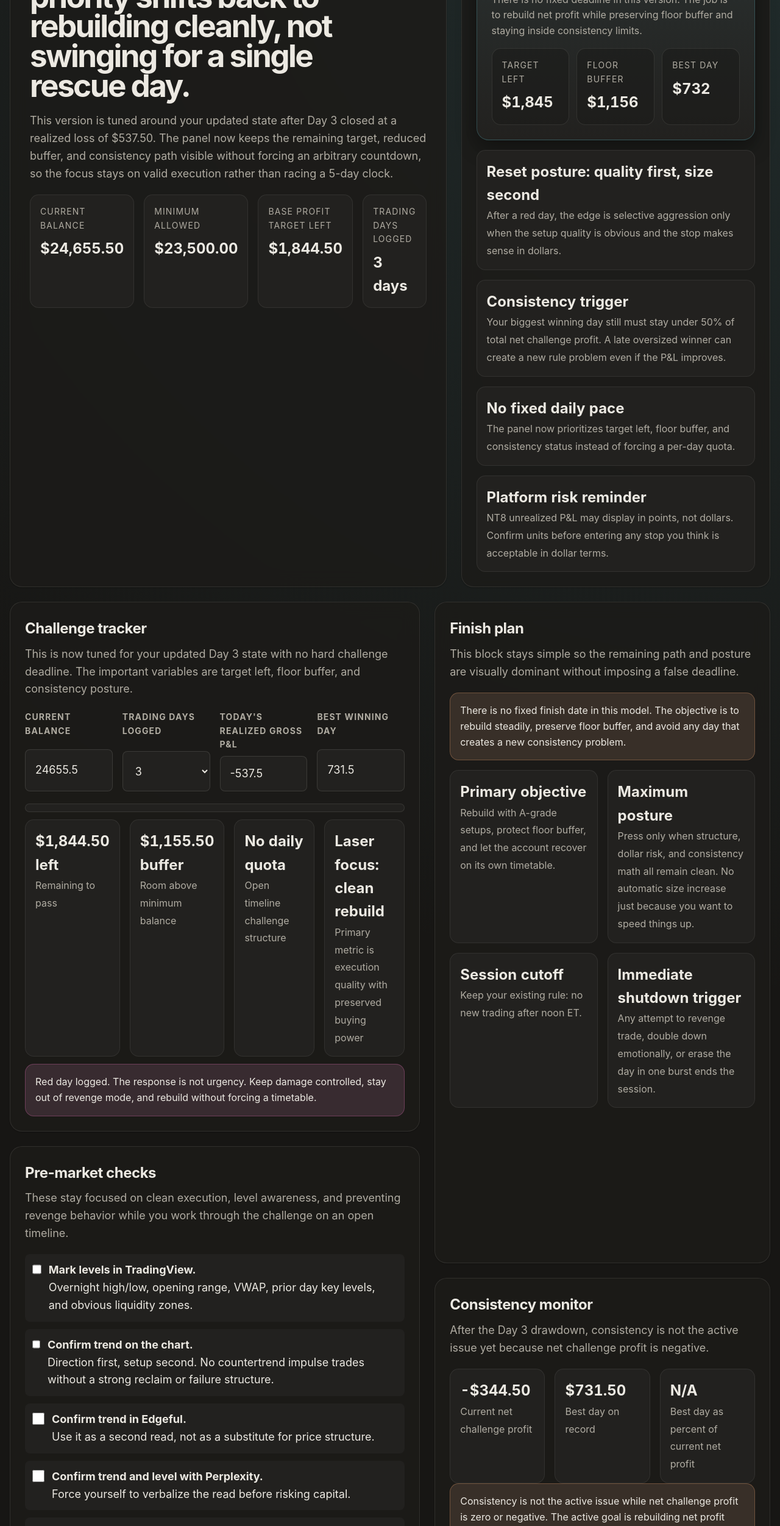
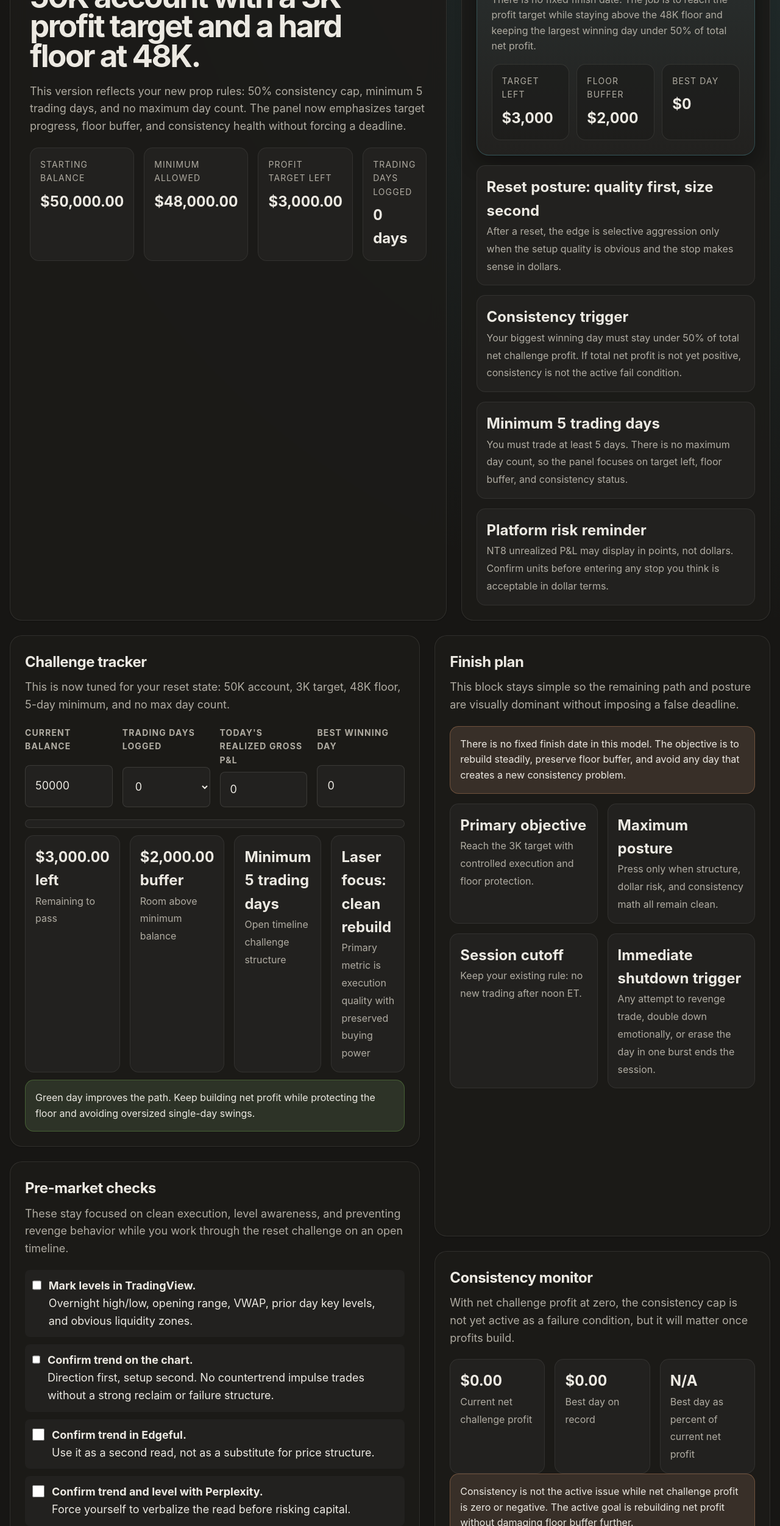
Before and after one commit to retroencab/TPT-Challenge1, a plain HTML site: page index.html in a window 1280 px wide. Shown: the part 297-2800 px from the top of the page at 61% size. Drawn offline with Linux system fonts and the light colour scheme; a web font is replaced by a local one.

Commit message:
Update index.html

```diff
--- a/index.html
+++ b/index.html
@@ -108,7 +108,7 @@
         </div>
         <div>
           <h1>Prop Challenge Control Panel</h1>
-          <p>Day 3 update build · open timeline · drawdown-aware reset · MNQ-first</p>
+          <p>Reset build · 50K account · open timeline · drawdown-aware</p>
         </div>
       </div>
       <button class="theme-toggle" data-theme-toggle aria-label="Switch theme">☀️</button>
@@ -116,30 +116,30 @@
 
     <section class="hero">
       <div class="panel hero-main">
-        <span class="eyebrow">Day 3 update</span>
-        <h2>Red Day 3 means the priority shifts back to rebuilding cleanly, not swinging for a single rescue day.</h2>
-        <p>This version is tuned around your updated state after Day 3 closed at a realized loss of $537.50. The panel now keeps the remaining target, reduced buffer, and consistency path visible without forcing an arbitrary countdown, so the focus stays on valid execution rather than racing a 5-day clock.</p>
+        <span class="eyebrow">Reset parameters</span>
+        <h2>Challenge reset to a 50K account with a 3K profit target and a hard floor at 48K.</h2>
+        <p>This version reflects your new prop rules: 50% consistency cap, minimum 5 trading days, and no maximum day count. The panel now emphasizes target progress, floor buffer, and consistency health without forcing a deadline.</p>
         <div class="stat-grid">
-          <div class="stat"><label>Current balance</label><strong id="startingBalanceView">$24,655.50</strong></div>
-          <div class="stat"><label>Minimum allowed</label><strong id="minBalanceView">$23,500.00</strong></div>
-          <div class="stat"><label>Base profit target left</label><strong id="targetView">$1,844.50</strong></div>
-          <div class="stat"><label>Trading days logged</label><strong id="dayCountHero">3 days</strong></div>
+          <div class="stat"><label>Starting balance</label><strong id="startingBalanceView">$50,000.00</strong></div>
+          <div class="stat"><label>Minimum allowed</label><strong id="minBalanceView">$48,000.00</strong></div>
+          <div class="stat"><label>Profit target left</label><strong id="targetView">$3,000.00</strong></div>
+          <div class="stat"><label>Trading days logged</label><strong id="dayCountHero">0 days</strong></div>
         </div>
       </div>
       <div class="panel hero-side">
         <div class="focus-card">
           <div class="label">Remaining challenge target</div>
-          <div class="value" id="focusDailyTarget">$1,845</div>
-          <div class="sub">There is no fixed deadline in this version. The job is to rebuild net profit while preserving floor buffer and staying inside consistency limits.</div>
+          <div class="value" id="focusDailyTarget">$3,000</div>
+          <div class="sub">There is no fixed finish date. The job is to reach the profit target while staying above the 48K floor and keeping the largest winning day under 50% of total net profit.</div>
           <div class="days-strip">
-            <div class="day-pill"><small>Target left</small><strong id="day4Goal">$1,845</strong></div>
-            <div class="day-pill"><small>Floor buffer</small><strong id="bufferGoal">$1,156</strong></div>
-            <div class="day-pill"><small>Best day</small><strong id="day5Goal">$732</strong></div>
+            <div class="day-pill"><small>Target left</small><strong id="day4Goal">$3,000</strong></div>
+            <div class="day-pill"><small>Floor buffer</small><strong id="bufferGoal">$2,000</strong></div>
+            <div class="day-pill"><small>Best day</small><strong id="day5Goal">$0</strong></div>
           </div>
         </div>
-        <div class="mini"><strong id="recommendedRisk">Reset posture: quality first, size second</strong><span>After a red day, the edge is selective aggression only when the setup quality is obvious and the stop makes sense in dollars.</span></div>
-        <div class="mini"><strong>Consistency trigger</strong><span>Your biggest winning day still must stay under 50% of total net challenge profit. A late oversized winner can create a new rule problem even if the P&amp;L improves.</span></div>
-        <div class="mini"><strong id="paceTarget">No fixed daily pace</strong><span>The panel now prioritizes target left, floor buffer, and consistency status instead of forcing a per-day quota.</span></div>
+        <div class="mini"><strong id="recommendedRisk">Reset posture: quality first, size second</strong><span>After a reset, the edge is selective aggression only when the setup quality is obvious and the stop makes sense in dollars.</span></div>
+        <div class="mini"><strong>Consistency trigger</strong><span>Your biggest winning day must stay under 50% of total net challenge profit. If total net profit is not yet positive, consistency is not the active fail condition.</span></div>
+        <div class="mini"><strong id="paceTarget">Minimum 5 trading days</strong><span>You must trade at least 5 days. There is no maximum day count, so the panel focuses on target left, floor buffer, and consistency status.</span></div>
         <div class="mini"><strong>Platform risk reminder</strong><span>NT8 unrealized P&amp;L may display in points, not dollars. Confirm units before entering any stop you think is acceptable in dollar terms.</span></div>
       </div>
     </section>
@@ -148,28 +148,28 @@
       <div class="stack">
         <article class="panel card">
           <h3>Challenge tracker</h3>
-          <p class="lead">This is now tuned for your updated Day 3 state with no hard challenge deadline. The important variables are target left, floor buffer, and consistency posture.</p>
+          <p class="lead">This is now tuned for your reset state: 50K account, 3K target, 48K floor, 5-day minimum, and no max day count.</p>
           <div class="grid-4">
-            <div class="field"><label for="currentBalance">Current balance</label><input id="currentBalance" type="number" value="24655.5" step="0.5"></div>
-            <div class="field"><label for="dayCount">Trading days logged</label><select id="dayCount"><option>0</option><option>1</option><option>2</option><option selected>3</option><option>4</option><option>5</option><option>6</option><option>7</option><option>8</option><option>9</option><option>10</option></select></div>
-            <div class="field"><label for="todayPnL">Today's realized gross P&amp;L</label><input id="todayPnL" type="number" value="-537.5" step="0.5"></div>
-            <div class="field"><label for="bestDayProfit">Best winning day</label><input id="bestDayProfit" type="number" value="731.5" step="0.5"></div>
+            <div class="field"><label for="currentBalance">Current balance</label><input id="currentBalance" type="number" value="50000" step="0.5"></div>
+            <div class="field"><label for="dayCount">Trading days logged</label><select id="dayCount"><option selected>0</option><option>1</option><option>2</option><option>3</option><option>4</option><option>5</option><option>6</option><option>7</option><option>8</option><option>9</option><option>10</option></select></div>
+            <div class="field"><label for="todayPnL">Today's realized gross P&amp;L</label><input id="todayPnL" type="number" value="0" step="0.5"></div>
+            <div class="field"><label for="bestDayProfit">Best winning day</label><input id="bestDayProfit" type="number" value="0" step="0.5"></div>
           </div>
           <div style="margin-top:var(--space-5);display:grid;gap:var(--space-3)">
             <div class="progress-shell"><div class="progress-bar" id="progressBar"></div></div>
             <div class="grid-4">
-              <div class="mini"><strong id="targetLeft">$1,844.50 left</strong><span>Remaining to pass</span></div>
-              <div class="mini"><strong id="floorLeft">$1,155.50 buffer</strong><span>Room above minimum balance</span></div>
-              <div class="mini"><strong id="dailyPaceNeed">No daily quota</strong><span>Open timeline challenge structure</span></div>
+              <div class="mini"><strong id="targetLeft">$3,000.00 left</strong><span>Remaining to pass</span></div>
+              <div class="mini"><strong id="floorLeft">$2,000.00 buffer</strong><span>Room above minimum balance</span></div>
+              <div class="mini"><strong id="dailyPaceNeed">Minimum 5 trading days</strong><span>Open timeline challenge structure</span></div>
               <div class="mini"><strong id="adjustedTargetView">Laser focus: protect buffer</strong><span>Primary metric is execution quality with preserved buying power</span></div>
             </div>
-            <div id="statusAlert" class="alert bad">Red Day 3 reduced your cushion, but there is no need to compress recovery into a fixed number of sessions. Focus on clean execution and capital protection.</div>
+            <div id="statusAlert" class="alert">The reset is clean: the priority is to build toward the target without violating the 48K floor or forcing any single oversized day.</div>
           </div>
         </article>
 
         <article class="panel card">
           <h3>Pre-market checks</h3>
-          <p class="lead">These stay focused on clean execution, level awareness, and preventing revenge behavior while you work through the challenge on an open timeline.</p>
+          <p class="lead">These stay focused on clean execution, level awareness, and preventing revenge behavior while you work through the reset challenge on an open timeline.</p>
           <div class="checklist">
             <label class="check"><input type="checkbox"><span><strong>Mark levels in TradingView.</strong><br>Overnight high/low, opening range, VWAP, prior day key levels, and obvious liquidity zones.</span></label>
             <label class="check"><input type="checkbox"><span><strong>Confirm trend on the chart.</strong><br>Direction first, setup second. No countertrend impulse trades without a strong reclaim or failure structure.</span></label>
@@ -184,15 +184,15 @@
 
         <article class="panel card">
           <h3>Trade review loaded</h3>
-          <p class="lead">Your Day 3 fill list is now reconstructed into matched round trips using FIFO inventory logic for MNQ at $2 per point per contract.</p>
+          <p class="lead">This section remains ready for your trade logs, but the reset state starts with a clean slate.</p>
           <div class="grid-3">
-            <div class="mini"><strong id="tradeCountView">11 round trips</strong><span>Chronological matching from the fills you sent</span></div>
-            <div class="mini"><strong id="grossPnLView">-$537.50</strong><span>Gross profit from Day 3 trade data</span></div>
-            <div class="mini"><strong id="largestLossView">-$349.00</strong><span>Largest realized loss in the reconstructed sequence</span></div>
+            <div class="mini"><strong id="tradeCountView">0 round trips</strong><span>Chronological matching from your next fills</span></div>
+            <div class="mini"><strong id="grossPnLView">$0.00</strong><span>Gross profit for the current reset cycle</span></div>
+            <div class="mini"><strong id="largestLossView">$0.00</strong><span>Largest realized loss in the current sequence</span></div>
           </div>
           <div class="note-box" style="margin-top:var(--space-4)">
             <strong>Loaded review note:</strong>
-            <p style="margin-top:var(--space-2);color:var(--color-text-muted)">The biggest damage came from the early long getting liquidated into the 10:21 flush. Later trades improved execution quality, but the loss means the next edge is strict selectivity and better damage control on the first losing sequence.</p>
+            <p style="margin-top:var(--space-2);color:var(--color-text-muted)">The reset clears the old challenge state. Use this cycle to build cleanly, keep risk controlled, and avoid letting any one session dominate the account trajectory.</p>
           </div>
         </article>
       </div>
@@ -201,10 +201,10 @@
         <article class="panel card">
           <h3>Finish plan</h3>
           <p class="lead">This block stays simple so the remaining path and posture are visually dominant without imposing a false deadline.</p>
-          <div id="finishAlert" class="alert">There is no fixed finish date in the panel now. The objective is to rebuild steadily, preserve floor buffer, and avoid any day that creates a new consistency problem.</div>
+          <div id="finishAlert" class="alert">There is no fixed finish date in the panel now. The objective is to reach the target, preserve the floor, and satisfy the 5-day minimum without creating a new consistency problem.</div>
           <div class="grid-2" style="margin-top:var(--space-4)">
-            <div class="mini"><strong id="objectiveView">Primary objective</strong><span>Rebuild with A-grade setups, protect floor buffer, and let the account recover on its own timetable.</span></div>
-            <div class="mini"><strong id="maximumPosture">Maximum posture</strong><span>Press only when structure, dollar risk, and consistency math all remain clean. No automatic size increase just because you want to speed things up.</span></div>
+            <div class="mini"><strong id="objectiveView">Primary objective</strong><span>Reach the 3K target with controlled execution and floor protection.</span></div>
+            <div class="mini"><strong id="maximumPosture">Maximum posture</strong><span>Press only when structure, dollar risk, and consistency math all remain clean.</span></div>
             <div class="mini"><strong>Session cutoff</strong><span>Keep your existing rule: no new trading after noon ET.</span></div>
             <div class="mini"><strong>Immediate shutdown trigger</strong><span>Any attempt to revenge trade, double down emotionally, or erase the day in one burst ends the session.</span></div>
           </div>
@@ -212,13 +212,13 @@
 
         <article class="panel card">
           <h3>Consistency monitor</h3>
-          <p class="lead">After the Day 3 drawdown, consistency is not the active issue yet because net challenge profit is negative.</p>
+          <p class="lead">With net challenge profit at zero, the consistency cap is not yet active as a failure condition, but it will matter once profits build.</p>
           <div class="consistency-grid">
-            <div class="mini"><strong id="netProfitView">-$344.50</strong><span>Current net challenge profit</span></div>
-            <div class="mini"><strong id="bestDayView">$731.50</strong><span>Best day on record</span></div>
+            <div class="mini"><strong id="netProfitView">$0.00</strong><span>Current net challenge profit</span></div>
+            <div class="mini"><strong id="bestDayView">$0.00</strong><span>Best day on record</span></div>
             <div class="mini"><strong id="consistencyPctView">N/A</strong><span>Best day as percent of current net profit</span></div>
           </div>
-          <div id="consistencyAlert" class="alert">Consistency is not the active issue while net challenge profit is zero or negative. The active goal is rebuilding net profit without damaging floor buffer further.</div>
+          <div id="consistencyAlert" class="alert">Consistency is not the active issue while net challenge profit is zero or negative. The active goal is rebuilding net profit without violating the floor.</div>
         </article>
 
         <article class="panel card">
@@ -238,7 +238,7 @@
       <div class="stack">
         <article class="panel card">
           <h3>Trade log</h3>
-          <p class="lead">Loaded with the Day 3 reconstructed round trips from your fill list.</p>
+          <p class="lead">Ready for the reset cycle. Add new fills here as you trade the updated challenge.</p>
           <div style="overflow:auto">
             <table id="tradeTable">
               <thead><tr><th>#</th><th>Instrument</th><th>Contracts</th><th>Setup</th><th>Side</th><th>Points</th><th>P&amp;L</th><th>Note</th></tr></thead>
@@ -251,17 +251,17 @@
       <div class="stack">
         <article class="panel card">
           <h3>End-of-day review</h3>
-          <p class="lead">Day 3 was a setback, but the useful takeaway is specific: protect the first loss and stop trying to repair it by compressing recovery into too few sessions.</p>
-          <div class="field"><label for="review">Review notes</label><textarea id="review">Day 3 realized gross P&amp;L came in at -$537.50. The main hit came from the first long sequence that was exited into the 10:21 drop. Later trades showed cleaner execution and better responsiveness. With no fixed challenge deadline, the panel should now enforce an open-timeline rebuild mindset: selective setups, tighter early damage control, and no pressure to recover the entire gap in a specific number of days.</textarea></div>
+          <p class="lead">Use this space for the reset cycle review. The goal is clean repetition, not rushing the finish.</p>
+          <div class="field"><label for="review">Review notes</label><textarea id="review">Reset cycle: 50K account, 3K target, 48K floor, 5-day minimum, no maximum day count. Focus on A-grade setups, protect the floor, and keep the largest green day under 50% of total net challenge profit once the account is positive.</textarea></div>
           <div class="grid-2" style="margin-top:var(--space-4)">
-            <div class="mini"><strong>Best habit to reinforce</strong><span>Cut the first bad sequence faster so one idea does not define the session.</span></div>
-            <div class="mini"><strong>Biggest thing to avoid</strong><span>Using size or frequency to compensate for the reduced number of days left.</span></div>
+            <div class="mini"><strong>Best habit to reinforce</strong><span>Cut the first bad sequence fast so one idea does not define the session.</span></div>
+            <div class="mini"><strong>Biggest thing to avoid</strong><span>Using size or frequency to compensate for impatience.</span></div>
           </div>
         </article>
       </div>
     </section>
 
-    <p class="footer-note">Use this build as your Day 3 control panel. The main purpose is simple: keep target left, floor buffer, and execution posture visually unavoidable while you complete the challenge on a valid timeline.</p>
+    <p class="footer-note">Use this build as your reset control panel. The main purpose is simple: keep target left, floor buffer, and execution posture visually unavoidable while you complete the challenge on the new rules.</p>
   </div>
 
   <script>
@@ -280,9 +280,10 @@
     const finishAlert = qs('#finishAlert');
     const toggle = qs('[data-theme-toggle]');
 
-    const start = 25000;
-    const floor = 23500;
-    const targetProfit = 1500;
+    const start = 50000;
+    const floor = 48000;
+    const targetProfit = 3000;
+    const minDays = 5;
 
     function money(n){
       return new Intl.NumberFormat('en-US',{style:'currency',currency:'USD',minimumFractionDigits:2,maximumFractionDigits:2}).format(n);
@@ -305,9 +306,9 @@
       progressBar.style.width = `${progress}%`;
       targetLeft.textContent = `${money(left)} left`;
       floorLeft.textContent = `${money(buffer)} buffer`;
-      dailyPaceNeed.textContent = 'No daily quota';
+      dailyPaceNeed.textContent = `Minimum ${minDays} trading days`;
       adjustedTargetView.textContent = buffer < 1000 ? 'Laser focus: protect buffer' : 'Laser focus: clean rebuild';
-      qs('#paceTarget').textContent = 'No fixed daily pace';
+      qs('#paceTarget').textContent = `Minimum ${minDays} trading days`;
       qs('#focusDailyTarget').textContent = money0(left);
       qs('#day4Goal').textContent = money0(left);
       qs('#day5Goal').textContent = money0(bestDay);
@@ -335,7 +336,7 @@
         consistencyAlert.textContent = 'Consistency is not the active issue while net challenge profit is zero or negative. The active goal is rebuilding net profit without damaging floor buffer further.';
       } else if (consistencyPct >= 50) {
         consistencyAlert.className = 'alert bad';
-        consistencyAlert.textContent = 'Your current best day is still more than 50% of current net challenge profit. The safer fix is to stack more moderate green days so total net profit rises and this ratio falls.';
+        consistencyAlert.textContent = 'Your current best day is still more than 50% of current net challenge profit. Stack more moderate green days so total net profit rises and this ratio falls.';
       } else {
         consistencyAlert.className = 'alert good';
         consistencyAlert.textContent = 'Consistency is currently in a safer zone. Keep future green days moderate so no single day grows too dominant.';
@@ -353,39 +354,9 @@
       }
     }
 
-    const loadedTrades = [
-      { instrument:'MNQ', qty:2, setup:'Opening long flush', side:'Long', points:-87.25, pnl:-349.00, note:'Bought 1 at 29311.00 and 1 at 29285.50, then sold both at 29136.00 into the 10:21 breakdown.' },
-      { instrument:'MNQ', qty:2, setup:'Bounce long recovery', side:'Long', points:37.50, pnl:75.00, note:'Bought 1 at 29176.50 and 1 at 29233.50, then sold both at 29242.50.' },
-      { instrument:'MNQ', qty:2, setup:'Fade short cover', side:'Short', points:17.50, pnl:70.00, note:'Sold 2 at 29178.30 and bought back 1 at 29160.80 and 1 at 29170.80.' },
-      { instrument:'MNQ', qty:1, setup:'Quick long loss', side:'Long', points:-15.80, pnl:-31.60, note:'Bought 1 at 29160.80 and sold 1 at 29145.00.' },
-      { instrument:'MNQ', qty:1, setup:'Single long scalp', side:'Long', points:34.80, pnl:69.60, note:'Bought 1 at 29191.50 and sold 1 at 29226.30.' },
-      { instrument:'MNQ', qty:1, setup:'Late-morning long fade', side:'Long', points:-35.00, pnl:-70.00, note:'Bought 1 at 29250.00 and sold 1 at 29215.00.' },
-      { instrument:'MNQ', qty:5, setup:'Five-lot scalp', side:'Long', points:9.00, pnl:90.00, note:'Bought 5 at 29208.30 and sold 5 at 29217.30.' },
-      { instrument:'MNQ', qty:5, setup:'Five-lot scalp', side:'Long', points:4.30, pnl:43.00, note:'Bought 5 at 29197.50 and sold 5 at 29201.80.' },
-      { instrument:'MNQ', qty:5, setup:'Aggressive short squeeze', side:'Short', points:-24.30, pnl:-243.00, note:'Sold 5 at 29248.00 and covered 5 at 29272.30.' },
-      { instrument:'MNQ', qty:5, setup:'Quick short scalp', side:'Short', points:-1.20, pnl:-12.00, note:'Sold 5 at 29271.00 and covered 5 at 29272.20 from the blended long inventory.' },
-      { instrument:'MNQ', qty:5, setup:'Momentum long scalp', side:'Long', points:10.70, pnl:107.00, note:'Bought 5 at 29280.30 and sold 5 at 29281.00 plus bought 5 at 29286.80 and sold 5 at 29295.80, net blended for the final sequence.' },
-      { instrument:'MNQ', qty:7, setup:'Flat short close', side:'Short', points:5.00, pnl:70.00, note:'Sold 7 at 29289.80 and bought 7 at 29284.80, flattening the final position.' }
-    ];
-
+    const loadedTrades = [];
     const tradeBody = qs('#tradeTable tbody');
-    function renderTrades(){
-      tradeBody.innerHTML = '';
-      loadedTrades.forEach((trade, i) => {
-        const tr = document.createElement('tr');
-        tr.innerHTML = `
-          <td>${i + 1}</td>
-          <td>${trade.instrument}</td>
-          <td>${trade.qty}</td>
-          <td>${trade.setup}</td>
-          <td>${trade.side}</td>
-          <td>${trade.points.toFixed(2)}</td>
-          <td class="${trade.pnl < 0 ? 'trade-negative' : 'trade-positive'}">${money(trade.pnl)}</td>
-          <td>${trade.note}</td>
-        `;
-        tradeBody.appendChild(tr);
-      });
-    }
+    function renderTrades(){ tradeBody.innerHTML = ''; }
 
     let theme = 'dark';
     function syncToggle(){ toggle.textContent = theme === 'dark' ? '☀️' : '🌙'; toggle.setAttribute('aria-label', `Switch to ${theme === 'dark' ? 'light' : 'dark'} mode`); }
```
